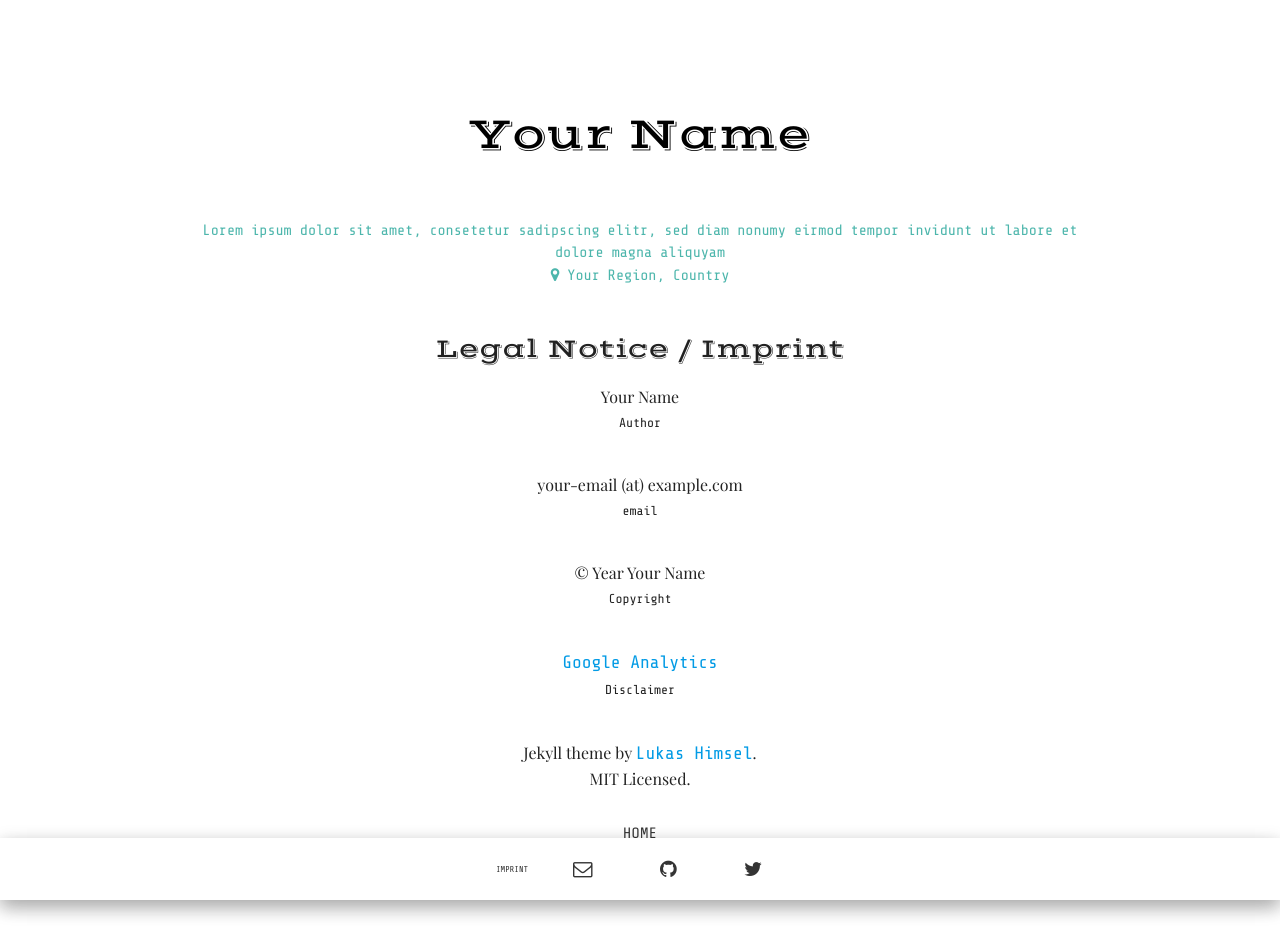
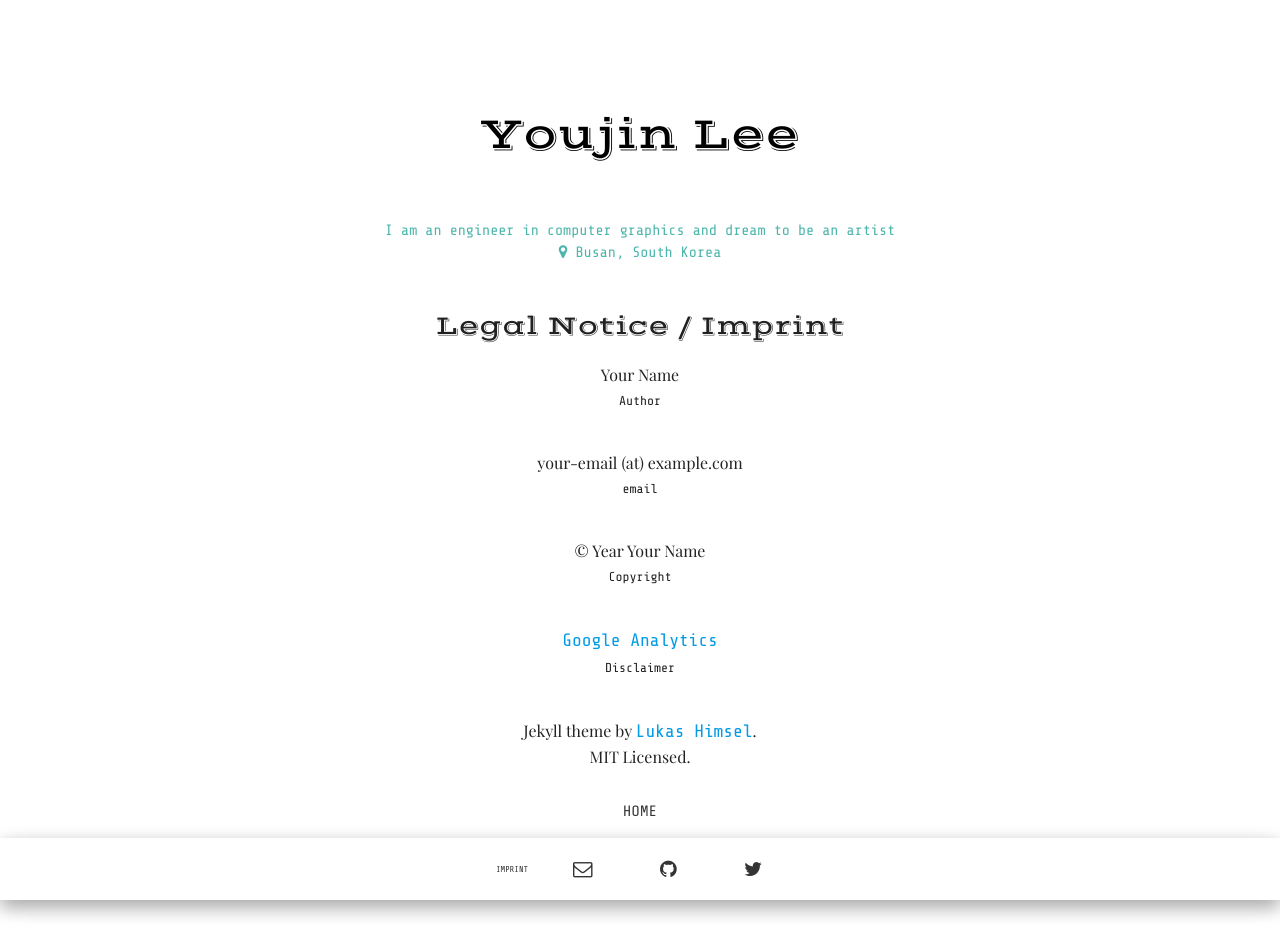
Before and after one commit to yjin1588/yjin1588.github.io, a Jekyll site: the page built from imprint.html, in a window 1280 px wide. Built offline with Jekyll 4.4.1, drawn with Linux system fonts in a browser that asks for light colours; some web fonts are replaced; after the commit the page ends 919 px from its top, so only the background shows below that.

Commit message:
Edit configuration

```diff
--- a/_config.yml
+++ b/_config.yml
@@ -1,14 +1,14 @@
-title: "Your Name"
-description: "Lorem ipsum dolor sit amet, consetetur sadipscing elitr, sed diam nonumy eirmod tempor invidunt ut labore et dolore magna aliquyam"
-about: "Lorem ipsum dolor sit amet, consetetur sadipscing elitr, sed diam nonumy eirmod tempor invidunt ut labore et dolore magna aliquyam"
-location: "Your Region, Country"
-email: your-email@example.com
-baseurl: "/material-theme"
+title: "Youjin Lee"
+description: "I am an engineer in computer graphics and dream to be an artist"
+about: "I am an engineer in computer graphics and dream to be an artist"
+location: "Busan, South Korea"
+email: yjin1588@gmail.com
+baseurl: ""
 
-url: "http://himsel.me" # replace by your site's url
-twitter_username: your-name
-github_username:  lukas-h
-author: "Your Name"
+url: "http://yjin1588.github.io" # replace by your site's url
+twitter_username: yjin1588
+github_username:  yjin1588
+author: "Youjin Lee"
 
 # google analytics tracking code, please change the value
 g_analytics: ""
```
